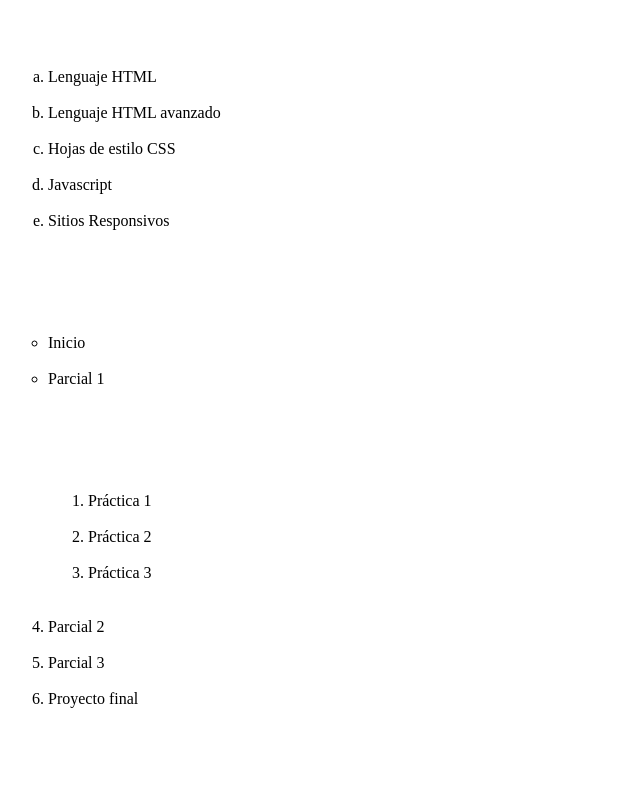
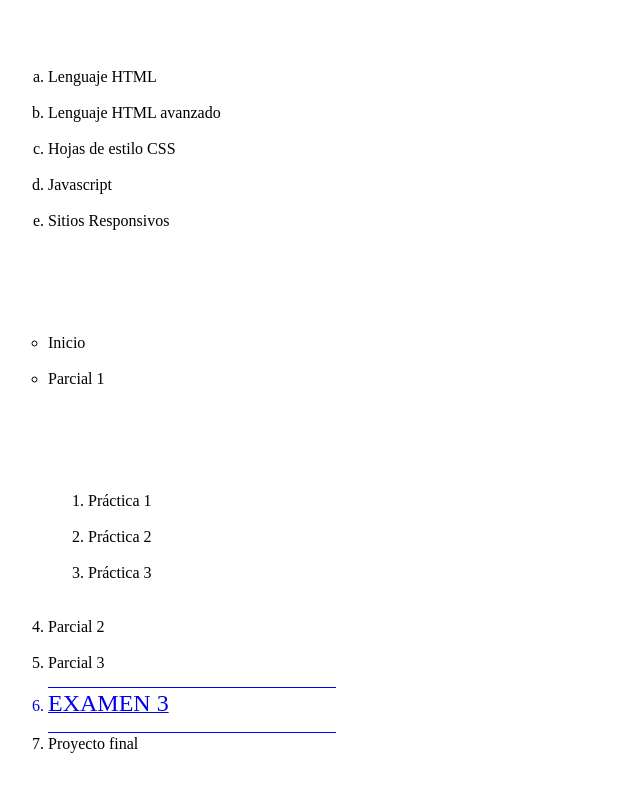
Before and after one commit to alexalmanza2333/Portafolio-de-evidencias-, a plain HTML site: page index.html in a window 1280 px wide. Shown: the part 1472-2263 px from the top of the page, without its empty margins (0-640 px from the left). Drawn offline with Linux system fonts and the light colour scheme.

Commit message:
Update index.html

```diff
--- a/index.html
+++ b/index.html
@@ -83,6 +83,9 @@
                   </ol>
                   <li>Parcial 2</li>
                   <li>Parcial 3</li>
+              <a href="examen3/EXAMEN3.html" alt="rfc">
+                                    <li><span style="font-size: 1.5rem;">EXAMEN 3</li>
+                                    </a>
                   <li>Proyecto final</li>
             </ul>
             <br><br><br><br><br><br>
```
